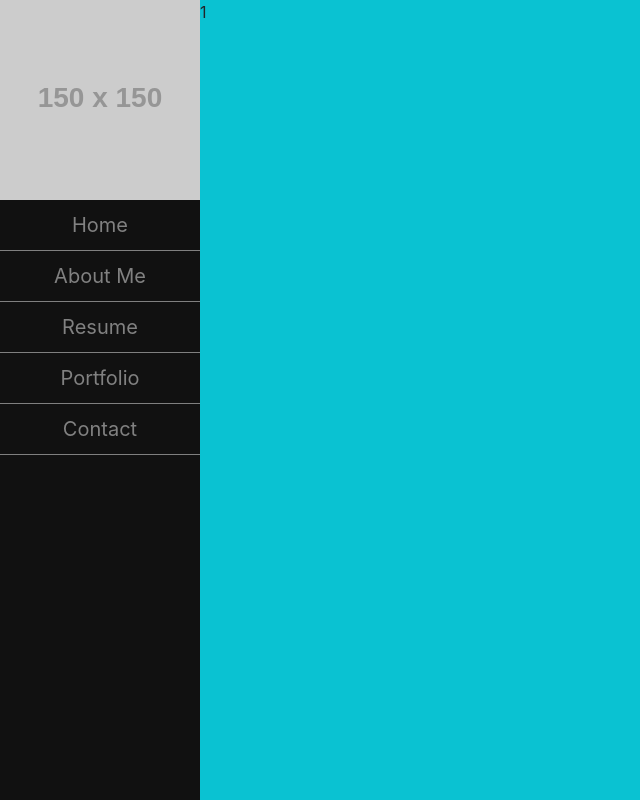
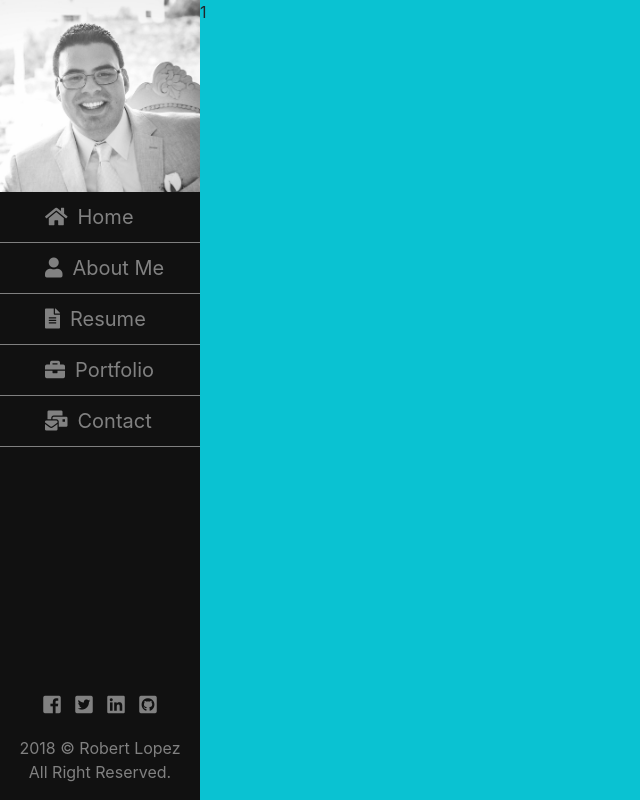
Before and after one commit to ROBLC/Portfolio, a plain HTML site: page index.html in a window 1280 px wide. Shown: the whole page, without its empty margins (0-640 px from the left). Drawn offline with nearby package versions, Linux system fonts and the light colour scheme; placeholder pictures from the web are drawn by us.

Commit message:
Finished sidebar nav

```diff
--- a/css/component.css
+++ b/css/component.css
@@ -7,6 +7,7 @@ html, body { height: 100%; }
 	-webkit-perspective: 1200px;
 	-moz-perspective: 1200px;
 	perspective: 1200px;
+	overflow: hidden;
 
 }
 
@@ -158,17 +159,6 @@ html, body { height: 100%; }
 	display: none;
 }
 
-.pt-message {
-	display: none;
-	position: absolute;
-	z-index: 99999;
-	bottom: 0;
-	left: 0;
-	width: 100%;
-	background: #da475c;
-	color: #fff;
-	text-align: center;
-}
 
 .pt-message p {
 	margin: 0;
--- a/css/style.css
+++ b/css/style.css
@@ -14,12 +14,13 @@
 /* The navigation menu links */
 .sidenav a {
     padding: 10px;
+    padding-left: 45px;
     text-decoration: none;
     font-size: 25px;
     color: #818181;
     display: block;
     border-bottom: 1px grey solid;
-    text-align: center;
+    text-align: left;
     font-size: 20px;
 }
 
@@ -27,7 +28,9 @@
 .sidenav a:hover {
     color: #f1f1f1;
 }
-
+.sidenav span {
+    margin-right:10px;
+}
 /* Style page content */
 .main {
     margin-left: 200px; /* Same as the width of the sidebar */
@@ -39,5 +42,32 @@
     width: 100%;
     margin: 0px;
     padding: 0px;
+}
+.sidenav-footer {
+    position:absolute;
+    left: 0;
+    bottom: 0;
+    text-align: center;
+    width:100%;
+    margin:0;
 
 }
+.social {
+    padding:0;
+    text-align: center;
+}
+.social li {
+    display: inline-block;
+   font-size:18px;
+   margin-right: 10px;
+}
+.social a {
+   padding:0;
+   border: none;
+}
+.social :last-child {
+    margin:0;
+}
+.copyright {
+    color: #818181;
+}
--- a/index.html
+++ b/index.html
@@ -7,6 +7,8 @@
     <title>Robert Lopez</title>
     <meta name="viewport" content="width=device-width, initial-scale=1">
     <link rel="stylesheet" href="https://stackpath.bootstrapcdn.com/bootstrap/4.1.3/css/bootstrap.min.css" integrity="sha384-MCw98/SFnGE8fJT3GXwEOngsV7Zt27NXFoaoApmYm81iuXoPkFOJwJ8ERdknLPMO"
+        crossorigin="anonymous">
+    <link rel="stylesheet" href="https://use.fontawesome.com/releases/v5.4.1/css/all.css" integrity="sha384-5sAR7xN1Nv6T6+dT2mhtzEpVJvfS3NScPQTrOxhwjIuvcA67KV2R5Jz6kr4abQsz"
         crossorigin="anonymous">
     <link rel="stylesheet" type="text/css" media="screen" href="css/animations.css">
     <link rel="stylesheet" type="text/css" media="screen" href="css/component.css">
@@ -19,12 +21,24 @@
 <body>
     <!-- Side navigation -->
     <div class="sidenav">
-        <img id="personalImg" src="https://via.placeholder.com/150x150">
-        <a id="home" class="navPage" href="#">Home</a>
-        <a id="aboutMe" class="navPage" href="#">About Me</a>
-        <a id="resume" class="navPage" href="#">Resume</a>
-        <a id="portfolio" class="navPage" href="#">Portfolio</a>
-        <a id="contact" class="navPage" href="#">Contact</a>
+        <img id="personalImg" src="assets/ROB.JPG">
+        <a id="home" class="navPage" href="#"><span><i class="fas fa-home"></i></span>Home</a>
+        <a id="aboutMe" class="navPage" href="#"><span><i class="fas fa-user"></i></span>About Me</a>
+        <a id="resume" class="navPage" href="#"><span><i class="fas fa-file-alt"></i></span>Resume</a>
+        <a id="portfolio" class="navPage" href="#"><span><i class="fas fa-briefcase"></i></span>Portfolio</a>
+        <a id="contact" class="navPage" href="#"><span><i class="fas fa-mail-bulk"></i></span>Contact</a>
+
+        <footer class="sidenav-footer">
+            <ul class="social">
+                <li><a href="#"><i class="fab fa-facebook-square"></i></a></li>
+                <li><a href="#"><i class="fab fa-twitter-square"></i></a></li>
+                <li><a href="#"><i class="fab fa-linkedin"></i></a></li>
+                <li><a href="#"><i class="fab fa-github-square"></i></a></li>
+            </ul>
+            <div class="copyright">
+                <p>2018 &copy; Robert Lopez<br>All Right Reserved.</p>
+            </div>
+        </footer>
     </div>
     <!-- Main Section-->
     <main id="pt-main" class="pt-perspective">
```
Also changed, not shown: assets/ROB.JPG (added).
